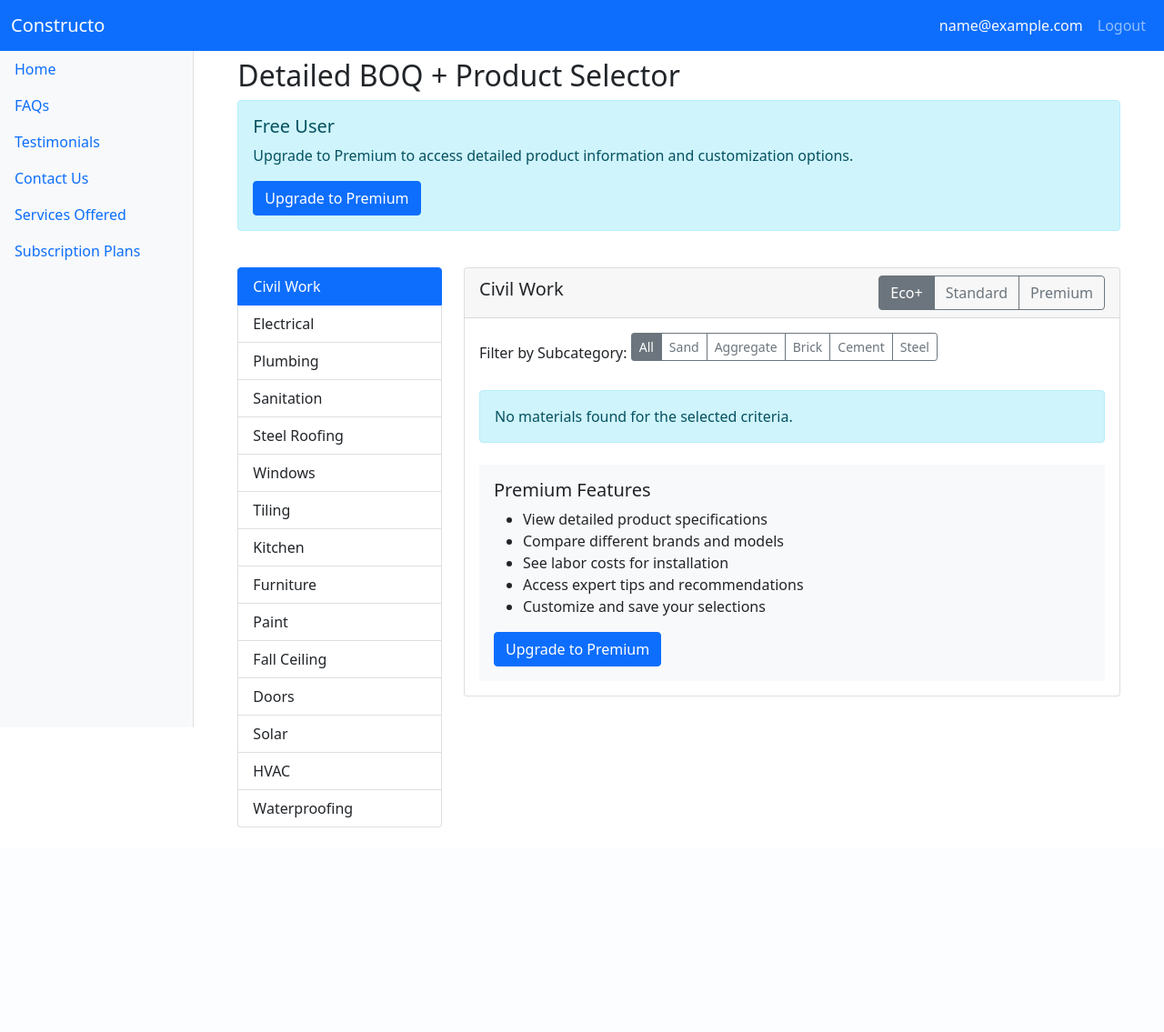
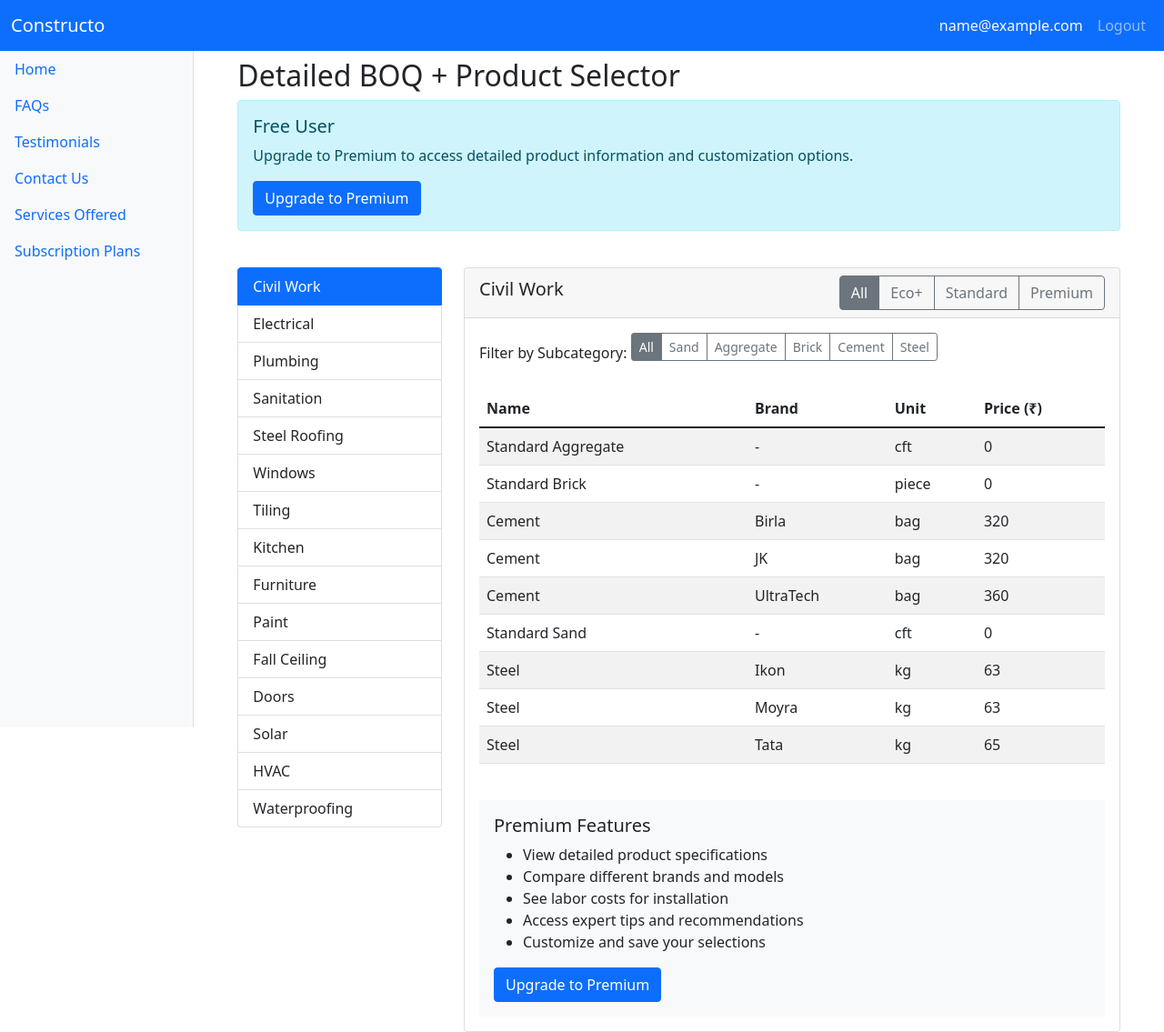
Before and after one commit to PranavGIT03/constructo-estimator, a Flask app: page /detailed-boq in a window 1280 px wide. Shown: the whole page at 91% size. Before the commit the page ends 910 px from the top, so only its background shows below. Run offline with Flask 3, Linux system fonts and the light colour scheme; the visitor is signed in with stand-in values (Sample User, id 1); data comes from the database, SQL or seed files in the repository; data that the repository does not hold is empty; some libraries are stand-ins or nearby versions.

Commit message:
Improve detailed BOQ: show all materials by default, add proper ordering and filtering

```diff
--- a/app.py
+++ b/app.py
@@ -376,7 +376,7 @@ def get_materials():
     if tier:
         query = query.filter(Material.tier == tier)
 
-    materials = query.all()
+    materials = query.order_by(Material.subcategory, Material.name, Material.brand).all()
 
     return jsonify([{
         'id': m.id,
@@ -387,8 +387,20 @@ def get_materials():
         'unit': m.unit,
         'price': m.price,
         'tier': m.tier,
-        'labor_cost_percentage': m.labor_cost_percentage,
-        'tips': m.tips
+        'labor_cost_percentage': m.labor_cost_percentage or 0,
+        'tips': m.tips or ''
+    } for m in materials])
+
+@app.route('/api/materials/test')
+def test_materials():
+    materials = Material.query.limit(10).all()
+    return jsonify([{
+        'id': m.id,
+        'category': m.category,
+        'subcategory': m.subcategory,
+        'name': m.name,
+        'brand': m.brand,
+        'tier': m.tier
     } for m in materials])
 
 @app.route('/api/categories')
--- a/templates/detailed_boq.html
+++ b/templates/detailed_boq.html
@@ -44,7 +44,8 @@
             <div class="card-header d-flex justify-content-between align-items-center">
                 <h5 id="categoryTitle">Civil Work</h5>
                 <div class="btn-group" role="group">
-                    <button type="button" class="btn btn-outline-secondary active" data-tier="eco">Eco+</button>
+                    <button type="button" class="btn btn-outline-secondary active" data-tier="">All</button>
+                    <button type="button" class="btn btn-outline-secondary" data-tier="eco">Eco+</button>
                     <button type="button" class="btn btn-outline-secondary" data-tier="standard">Standard</button>
                     <button type="button" class="btn btn-outline-secondary" data-tier="premium">Premium</button>
                 </div>
@@ -95,7 +96,7 @@
 <script>
 document.addEventListener('DOMContentLoaded', function() {
     let currentCategory = 'Civil Work';
-    let currentTier = 'eco';
+    let currentTier = '';
     let currentSubcategory = '';
     let estimateData = null;
 
```
Also changed, not shown: 1 other file.
